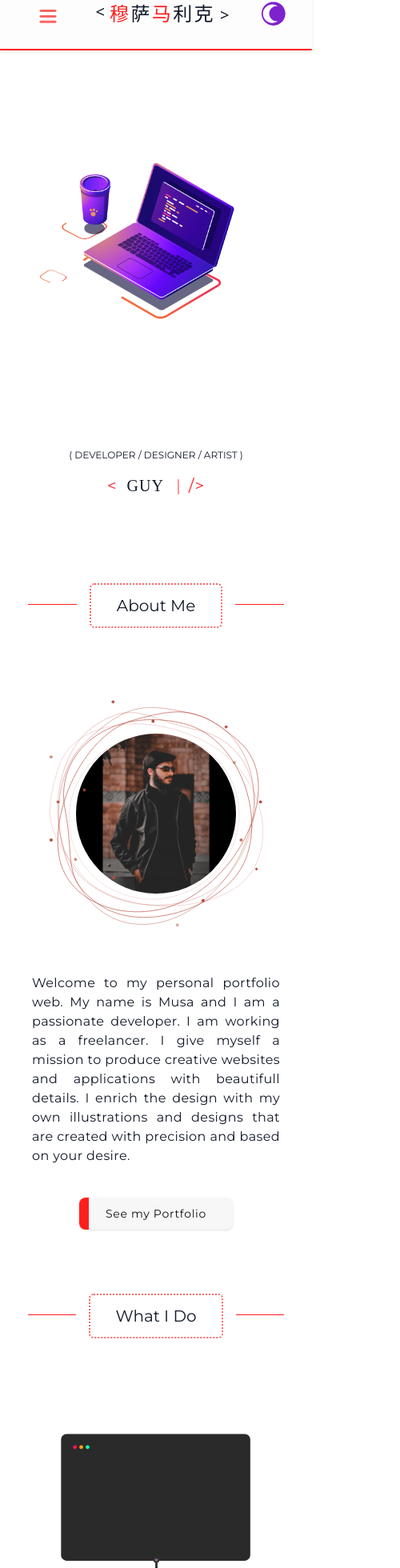
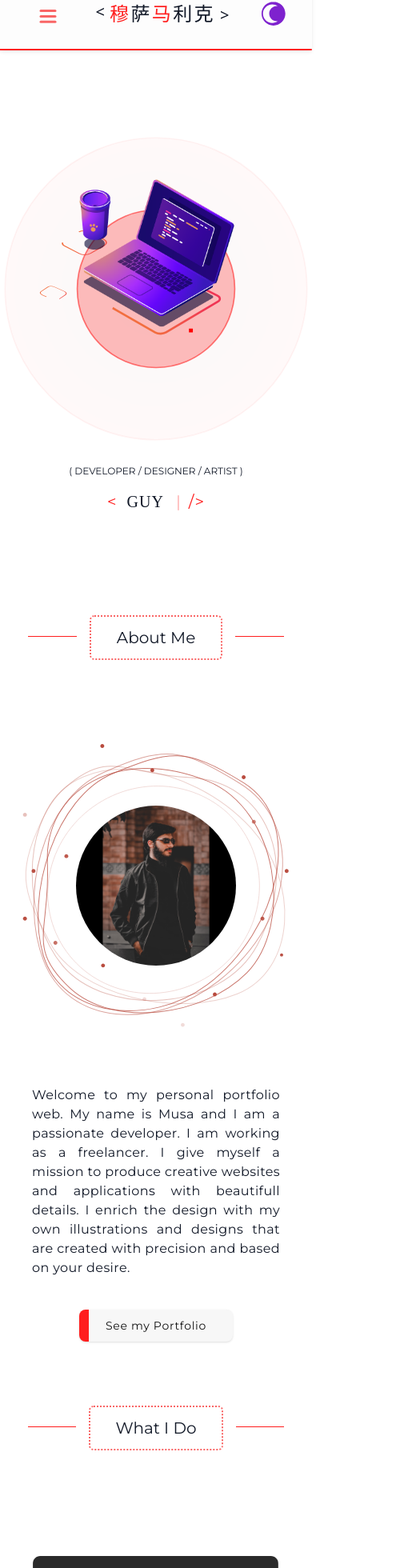
Before and after one commit to MusaMalikx/musa-leo, a Next.js app: page / in a window 390 px wide. Shown: the part 27-1987 px from the top of the page at 80% size, 500 px wide, since content can reach past the window. Built offline with nearby package versions, Linux system fonts and the light colour scheme; a web font is replaced by a local one.

Commit message:
whole project lottie plugin set

```diff
--- a/components/About/About.js
+++ b/components/About/About.js
@@ -1,4 +1,4 @@
-import Lottie from "react-lottie";
+// import Lottie from "react-lottie";
 import lottie2 from "../../assets/animations/46147-background2.json";
 import Image from "next/image";
 import user from "../../assets/images/mr.jpg";
@@ -7,6 +7,7 @@ import HeaderLayout from "../Layout/HeaderLayout";
 import ScrollRightMotion from "../Layout/Motions/ScrollRightMotion";
 import ScrollLeftMotion from "../Layout/Motions/ScrollLeftMotion";
 import { useRouter } from "next/router";
+import Lottie from "react-lottie-player";
 
 const About = () => {
   const { width } = useWindowSize();
@@ -20,17 +21,24 @@ const About = () => {
         <ScrollLeftMotion className="relative flex justify-center items-center">
           <div className="z-10">
             <Lottie
-              options={{
-                loop: true,
-                autoplay: true,
-                animationData: lottie2,
-                rendererSettings: {
-                  preserveAspectRatio: "xMidYMid slice",
-                },
+              // options={{
+              //   loop: true,
+              //   autoplay: true,
+              //   animationData: lottie2,
+              //   rendererSettings: {
+              //     preserveAspectRatio: "xMidYMid slice",
+              //   },
+              // }}
+              // isClickToPauseDisabled
+              // height={width > 768 ? 600 : 400}
+              // width={width > 768 ? 600 : 400}
+              loop
+              animationData={lottie2}
+              play
+              style={{
+                width: width > 768 ? 600 : 500,
+                height: width > 768 ? 600 : 500,
               }}
-              isClickToPauseDisabled
-              height={width > 768 ? 600 : 400}
-              width={width > 768 ? 600 : 400}
             />
           </div>
           <div className="absolute z-0">
@@ -54,7 +62,10 @@ const About = () => {
           </div>
           <button className="group flex justify-center items-center mx-auto md:mx-0 relative h-10 md:h-12 w-48 md:w-52 mt-10 focus:ring-2 focus:ring-primary-light/50 dark:focus:ring-primary-dark/50 ring-offset-2 ring-offset-light dark:ring-offset-dark overflow-hidden rounded-lg dark:bg-dark-border bg-light-border text-lg shadow hover:shadow-gray-700 dark:hover:shadow-gray-400">
             <div className="absolute inset-0 w-3 bg-primary-light dark:bg-primary-dark transition-all duration-[500ms] ease-out group-hover:w-full"></div>
-            <span onClick={() => router.push('/portfolio')} className="relative dark:text-light text-dark dark:group-hover:text-dark group-hover:text-light tracking-wider text-sm md:text-lg">
+            <span
+              onClick={() => router.push("/portfolio")}
+              className="relative dark:text-light text-dark dark:group-hover:text-dark group-hover:text-light tracking-wider text-sm md:text-lg"
+            >
               See my Portfolio
             </span>
           </button>
--- a/components/Banner/Banner.js
+++ b/components/Banner/Banner.js
@@ -22,7 +22,7 @@ const Banner = () => {
   return (
     <section id="top">
       <div className="flex items-center justify-center relative">
-        <div className="hidden md:flex w-full items-center justify-center">
+        <div className="flex w-full items-center justify-center">
           <Lottie
             loop
             animationData={lottie4}
@@ -46,7 +46,7 @@ const Banner = () => {
           animate={{ x: 0, opacity: 1 }}
           exit={{ x: -40, opacity: 0 }}
           transition={{ ease: "easeOut", duration: 0.5 }}
-          className="md:absolute w-full"
+          className="absolute w-full"
         >
           <div className="flex flex-col text-nowwrap">
             <div className="overflow-hidden flex w-full items-center justify-center">
--- a/components/Layout/Layout.js
+++ b/components/Layout/Layout.js
@@ -18,7 +18,7 @@ const Layout = ({ children, router, bool }) => {
 
   return (
     <div>
-      <MotionConfig reducedMotion="always">
+      {/* <MotionConfig reducedMotion="always"> */}
         {/* <motion.div
         initial="hidden"
         animate="enter"
@@ -36,7 +36,7 @@ const Layout = ({ children, router, bool }) => {
 
         {children}
         {/* </motion.div> */}
-      </MotionConfig>
+      {/* </MotionConfig> */}
     </div>
   );
 };
--- a/components/WhatIDo/WhatIDo.js
+++ b/components/WhatIDo/WhatIDo.js
@@ -1,10 +1,11 @@
 import React from 'react';
 import HeaderLayout from '../Layout/HeaderLayout';
-import Lottie from 'react-lottie';
+// import Lottie from 'react-lottie';
 import lottie from '../../assets/animations/119356-development.json';
 import useWindowSize from '../../utils/screen';
 import ScrollRightMotion from '../Layout/Motions/ScrollRightMotion';
 import ScrollLeftMotion from '../Layout/Motions/ScrollLeftMotion';
+import Lottie from 'react-lottie-player';
 
 const WhatIDo = () => {
   const { width } = useWindowSize();
@@ -75,17 +76,24 @@ const WhatIDo = () => {
           </div>
           <ScrollRightMotion className="flex justify-center items-center mb-20 md:mb-0">
             <Lottie
-              options={{
-                loop: true,
-                autoplay: true,
-                animationData: lottie,
-                rendererSettings: {
-                  preserveAspectRatio: "xMidYMid slice",
-                },
+              // options={{
+              //   loop: true,
+              //   autoplay: true,
+              //   animationData: lottie,
+              //   rendererSettings: {
+              //     preserveAspectRatio: "xMidYMid slice",
+              //   },
+              // }}
+              // isClickToPauseDisabled
+              // height={width > 768 ? 400 : 300}
+              // width={width > 768 ? 400 : 300}
+              loop
+              animationData={lottie}
+              play
+              style={{
+                width: width > 768 ? 500 : 400,
+                height: width > 768 ? 500 : 400,
               }}
-              isClickToPauseDisabled
-              height={width > 768 ? 400 : 300}
-              width={width > 768 ? 400 : 300}
             />
           </ScrollRightMotion>
         </div>
--- a/components/WhatIOffer/WhatIOffer.js
+++ b/components/WhatIOffer/WhatIOffer.js
@@ -1,5 +1,5 @@
 import React from 'react';
-import Lottie from 'react-lottie';
+// import Lottie from 'react-lottie';
 import HeaderLayout from '../Layout/HeaderLayout';
 import lottie from '../../assets/animations/17391-responsive-morphing-infographics.json';
 import useWindowSize from '../../utils/screen';
@@ -8,6 +8,7 @@ import { AiOutlineAntDesign } from 'react-icons/ai';
 import { SiAffinitydesigner, SiMaterialdesign } from 'react-icons/si';
 import { CgIfDesign } from 'react-icons/cg';
 import ScrollRightMotion from '../Layout/Motions/ScrollRightMotion';
+import Lottie from 'react-lottie-player';
 
 const WhatIOffer = () => {
   const { width } = useWindowSize();
@@ -32,17 +33,25 @@ const WhatIOffer = () => {
           </ScrollRightMotion>
         </div>
         <Lottie
-          options={{
-            loop: true,
-            autoplay: true,
-            animationData: lottie,
-            rendererSettings: {
-              preserveAspectRatio: "xMidYMid slice",
-            },
+          // options={{
+          //   loop: true,
+          //   autoplay: true,
+          //   animationData: lottie,
+          //   rendererSettings: {
+          //     preserveAspectRatio: "xMidYMid slice",
+          //   },
+          // }}
+          // isClickToPauseDisabled
+          // height={width > 768 ? 400 : 300}
+          // width={width > 768 ? 400 : 300}
+          loop
+          animationData={lottie}
+          play
+          style={{
+            width: width > 768 ? 600 : 500,
+            height: width > 768 ? 600 : 500,
           }}
-          isClickToPauseDisabled
-          height={width > 768 ? 400 : 300}
-          width={width > 768 ? 400 : 300}
+          className="mx-auto"
         />
         <div className="flex flex-col md:flex-row items-center justify-between md:max-w-3xl mx-auto space-y-8 md:space-y-0">
           <ScrollLeftMotion className="flex flex-col items-center md:items-start">
```
